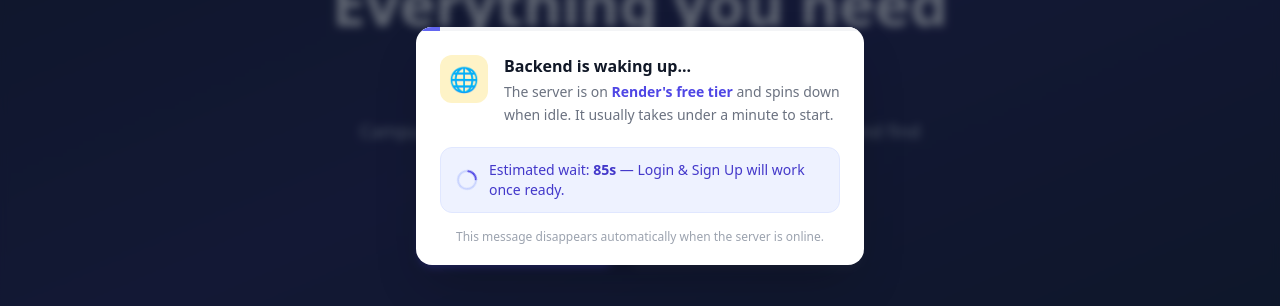
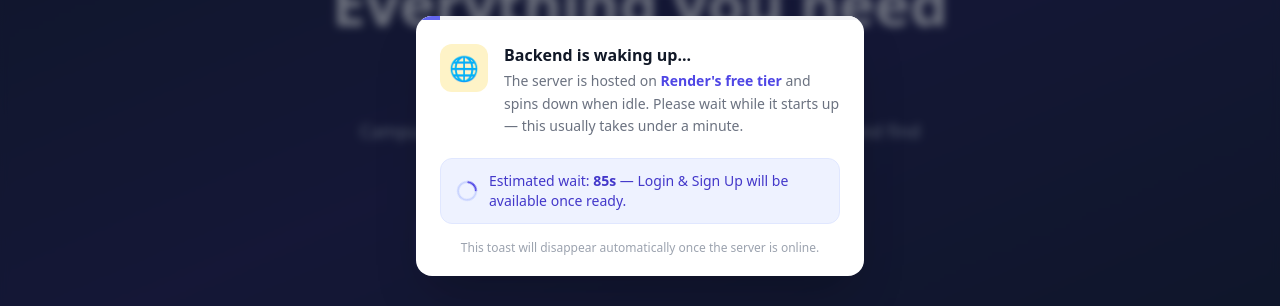
Before and after one commit to redwanahmedutsab/Campusor, a React (Create React App) app in the folder frontend/: page / in a window 1280 px wide. Shown: the part 254-560 px from the top of the page. Built offline with nearby package versions, Linux system fonts and the light colour scheme; no server answers.

Commit message:
toast added

```diff
--- a/frontend/src/components/RenderWakeUpToast.jsx
+++ b/frontend/src/components/RenderWakeUpToast.jsx
@@ -1,80 +1,62 @@
-import {useEffect, useState, useRef} from 'react';
+import { useEffect, useState, useRef } from 'react';
 
-// ─── Config ────────────────────────────────────────────────────────────────────
-// Reads from your Vercel env var REACT_APP_API_URL
-// Make sure this is set in Vercel → Project Settings → Environment Variables
-const BACKEND_URL = (process.env.REACT_APP_API_URL || '').replace(/\/+$/, '');
+const BACKEND_URL = process.env.REACT_APP_API_URL || 'http://localhost:8000/api';
+const HEALTH_ENDPOINT = `${BACKEND_URL}/auth/`;
+const CHECK_INTERVAL_MS = 10000; // re-check every 10 seconds until awake
+const MAX_WAIT_SECONDS = 90;    // countdown displayed to user
 
-// We hit the health endpoint directly
-const HEALTH_ENDPOINT = `${BACKEND_URL}/health/`;
-
-const CHECK_INTERVAL_MS = 8000;   // poll every 8s after first failure
-const FETCH_TIMEOUT_MS = 6000;   // abort fetch after 6s (Render cold = slow)
-const MAX_WAIT_SECONDS = 90;
-
-// ─── Health check ──────────────────────────────────────────────────────────────
-// Returns true only when backend explicitly responds with 200 on /api/health/
-// Anything else (network error, CORS block, 5xx, timeout) = still sleeping
-const checkBackend = async () => {
-    if (!BACKEND_URL) {
-        // REACT_APP_API_URL not set → can't check → assume sleeping
-        console.warn('[RenderWakeUp] REACT_APP_API_URL is not set!');
-        return false;
-    }
-
-    try {
-        const controller = new AbortController();
-        const tid = setTimeout(() => controller.abort(), FETCH_TIMEOUT_MS);
-
-        const res = await fetch(HEALTH_ENDPOINT, {
-            method: 'GET',
-            signal: controller.signal,
-        });
-
-        clearTimeout(tid);
-        console.log('[RenderWakeUp] health status:', res.status);
-
-        // 200 = healthy. 405 = endpoint exists but method not allowed (also alive).
-        return res.status === 200 || res.status === 405;
-
-    } catch (err) {
-        console.log('[RenderWakeUp] health check failed:', err.message);
-        return false;
-    }
-};
-
-// ─── Component ─────────────────────────────────────────────────────────────────
 const RenderWakeUpToast = () => {
-    // null = still checking, false = up (hide), true = sleeping (show)
-    const [sleeping, setSleeping] = useState(null);
+    const [visible, setVisible] = useState(false);
+    const [awake, setAwake] = useState(false);
     const [secondsLeft, setSecondsLeft] = useState(MAX_WAIT_SECONDS);
     const [dots, setDots] = useState('');
-
     const intervalRef = useRef(null);
     const countdownRef = useRef(null);
     const dotsRef = useRef(null);
-    const resolvedRef = useRef(false);
+    const dismissed = useRef(false);
 
-    const stopAll = () => {
-        clearInterval(intervalRef.current);
-        clearInterval(countdownRef.current);
-        clearInterval(dotsRef.current);
+    const checkBackend = async () => {
+        try {
+            const controller = new AbortController();
+            const timeout = setTimeout(() => controller.abort(), 8000);
+            const res = await fetch(HEALTH_ENDPOINT, {
+                method: 'GET',
+                signal: controller.signal,
+            });
+            clearTimeout(timeout);
+            // Any HTTP response (even 401/404) means the server is up
+            if (res.status < 500 || res.status === 405) {
+                return true;
+            }
+            return false;
+        } catch {
+            return false;
+        }
     };
 
     useEffect(() => {
         let mounted = true;
 
         const init = async () => {
+            // First quick check — if backend is already up, show nothing
             const isUp = await checkBackend();
             if (!mounted) return;
 
             if (isUp) {
-                setSleeping(false);
+                setAwake(true);
+                setVisible(false);
                 return;
             }
 
-            // Server sleeping — show toast
-            setSleeping(true);
+            // Backend is sleeping — show the toast
+            setVisible(true);
+            setSecondsLeft(MAX_WAIT_SECONDS);
+
+            // Countdown timer
+            countdownRef.current = setInterval(() => {
+                if (!mounted) return;
+                setSecondsLeft(prev => (prev > 0 ? prev - 1 : 0));
+            }, 1000);
 
             // Animated dots
             dotsRef.current = setInterval(() => {
@@ -82,20 +64,17 @@ const RenderWakeUpToast = () => {
                 setDots(d => (d.length >= 3 ? '' : d + '.'));
             }, 500);
 
-            // Countdown
-            countdownRef.current = setInterval(() => {
+            // Poll backend until it wakes up
+            intervalRef.current = setInterval(async () => {
                 if (!mounted) return;
-                setSecondsLeft(prev => (prev > 0 ? prev - 1 : 0));
-            }, 1000);
-
-            // Poll until alive
-            intervalRef.current = setInterval(async () => {
-                if (!mounted || resolvedRef.current) return;
                 const up = await checkBackend();
-                if (up) {
-                    resolvedRef.current = true;
-                    setSleeping(false);
-                    stopAll();
+                if (up && !dismissed.current) {
+                    dismissed.current = true;
+                    setAwake(true);
+                    setVisible(false);
+                    clearInterval(intervalRef.current);
+                    clearInterval(countdownRef.current);
+                    clearInterval(dotsRef.current);
                 }
             }, CHECK_INTERVAL_MS);
         };
@@ -104,40 +83,37 @@ const RenderWakeUpToast = () => {
 
         return () => {
             mounted = false;
-            stopAll();
+            clearInterval(intervalRef.current);
+            clearInterval(countdownRef.current);
+            clearInterval(dotsRef.current);
         };
-    }, []); // eslint-disable-line react-hooks/exhaustive-deps
+    }, []);
 
-    // Still doing initial check or server is up → render nothing
-    if (sleeping === null || sleeping === false) return null;
+    if (!visible) return null;
 
-    const progress = Math.min(
-        ((MAX_WAIT_SECONDS - secondsLeft) / MAX_WAIT_SECONDS) * 100,
-        100
-    );
+    const progress = ((MAX_WAIT_SECONDS - secondsLeft) / MAX_WAIT_SECONDS) * 100;
 
     return (
         <>
-            <div
-                className="fixed inset-0 z-50 flex items-center justify-center px-4"
-                style={{backgroundColor: 'rgba(15, 23, 42, 0.65)', backdropFilter: 'blur(4px)'}}
-            >
-                <div
-                    className="relative bg-white rounded-2xl shadow-2xl max-w-md w-full overflow-hidden"
-                    style={{animation: 'rwu-slideUp 0.4s ease-out'}}
-                >
-                    {/* Progress bar */}
+            {/* Backdrop blur overlay */}
+            <div className="fixed inset-0 z-50 flex items-center justify-center px-4"
+                 style={{ backgroundColor: 'rgba(15, 23, 42, 0.6)', backdropFilter: 'blur(4px)' }}>
+
+                <div className="relative bg-white rounded-2xl shadow-2xl max-w-md w-full overflow-hidden"
+                     style={{ animation: 'slideUp 0.4s ease-out' }}>
+
+                    {/* Progress bar at top */}
                     <div className="h-1 bg-gray-100 w-full">
                         <div
-                            className="h-full bg-indigo-500"
-                            style={{width: `${progress}%`, transition: 'width 1s linear'}}
+                            className="h-full bg-indigo-500 transition-all duration-1000 ease-linear"
+                            style={{ width: `${progress}%` }}
                         />
                     </div>
 
                     <div className="px-6 pt-6 pb-5">
+                        {/* Icon + title row */}
                         <div className="flex items-start gap-4">
-                            <div
-                                className="flex-shrink-0 w-12 h-12 bg-amber-100 rounded-xl flex items-center justify-center text-2xl">
+                            <div className="flex-shrink-0 w-12 h-12 bg-amber-100 rounded-xl flex items-center justify-center text-2xl">
                                 🌐
                             </div>
                             <div className="flex-1 min-w-0">
@@ -145,40 +121,48 @@ const RenderWakeUpToast = () => {
                                     Backend is waking up{dots}
                                 </h3>
                                 <p className="text-gray-500 text-sm mt-1 leading-relaxed">
-                                    The server is on{' '}
-                                    <span className="font-semibold text-indigo-600">Render's free tier</span>{' '}
-                                    and spins down when idle. It usually takes under a minute to start.
+                                    The server is hosted on <span className="font-semibold text-indigo-600">Render's free tier</span> and spins down when idle.
+                                    Please wait while it starts up — this usually takes under a minute.
                                 </p>
                             </div>
                         </div>
 
-                        <div
-                            className="mt-5 flex items-center gap-3 bg-indigo-50 border border-indigo-100 rounded-xl px-4 py-3">
-                            <div style={{
-                                flexShrink: 0, width: 20, height: 20,
-                                border: '2.5px solid #c7d2fe', borderTopColor: '#4f46e5',
-                                borderRadius: '50%', animation: 'rwu-spin 0.8s linear infinite',
-                            }}/>
+                        {/* Countdown */}
+                        <div className="mt-5 flex items-center gap-3 bg-indigo-50 border border-indigo-100 rounded-xl px-4 py-3">
+                            <div className="flex-shrink-0">
+                                {/* Spinner */}
+                                <div style={{
+                                    width: 20, height: 20,
+                                    border: '2.5px solid #c7d2fe',
+                                    borderTopColor: '#4f46e5',
+                                    borderRadius: '50%',
+                                    animation: 'spin 0.8s linear infinite'
+                                }} />
+                            </div>
                             <p className="text-indigo-700 text-sm font-medium">
                                 Estimated wait:&nbsp;
-                                <span className="font-bold tabular-nums">{secondsLeft}s</span>
-                                &nbsp;— Login &amp; Sign Up will work once ready.
+                                <span className="font-bold tabular-nums">
+                                    {secondsLeft}s
+                                </span>
+                                &nbsp;— Login & Sign Up will be available once ready.
                             </p>
                         </div>
 
+                        {/* Dismiss note */}
                         <p className="text-center text-xs text-gray-400 mt-4">
-                            This message disappears automatically when the server is online.
+                            This toast will disappear automatically once the server is online.
                         </p>
                     </div>
                 </div>
             </div>
 
+            {/* Keyframe styles */}
             <style>{`
-                @keyframes rwu-slideUp {
-                    from { opacity: 0; transform: translateY(20px) scale(0.97); }
-                    to   { opacity: 1; transform: translateY(0)    scale(1);    }
+                @keyframes slideUp {
+                    from { opacity: 0; transform: translateY(24px) scale(0.97); }
+                    to   { opacity: 1; transform: translateY(0)   scale(1);    }
                 }
-                @keyframes rwu-spin {
+                @keyframes spin {
                     to { transform: rotate(360deg); }
                 }
             `}</style>
```
